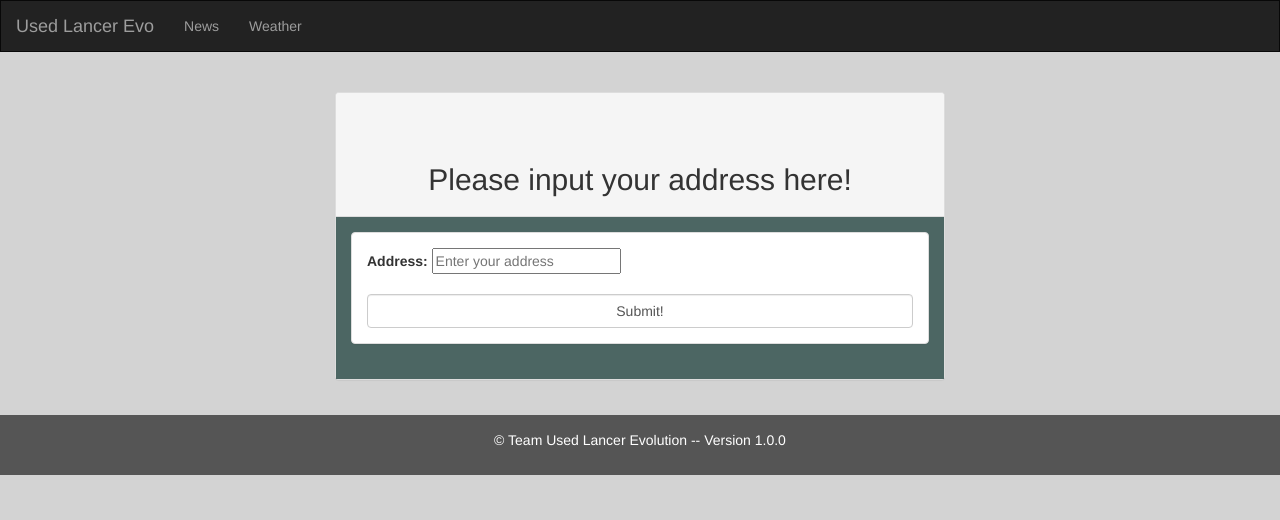
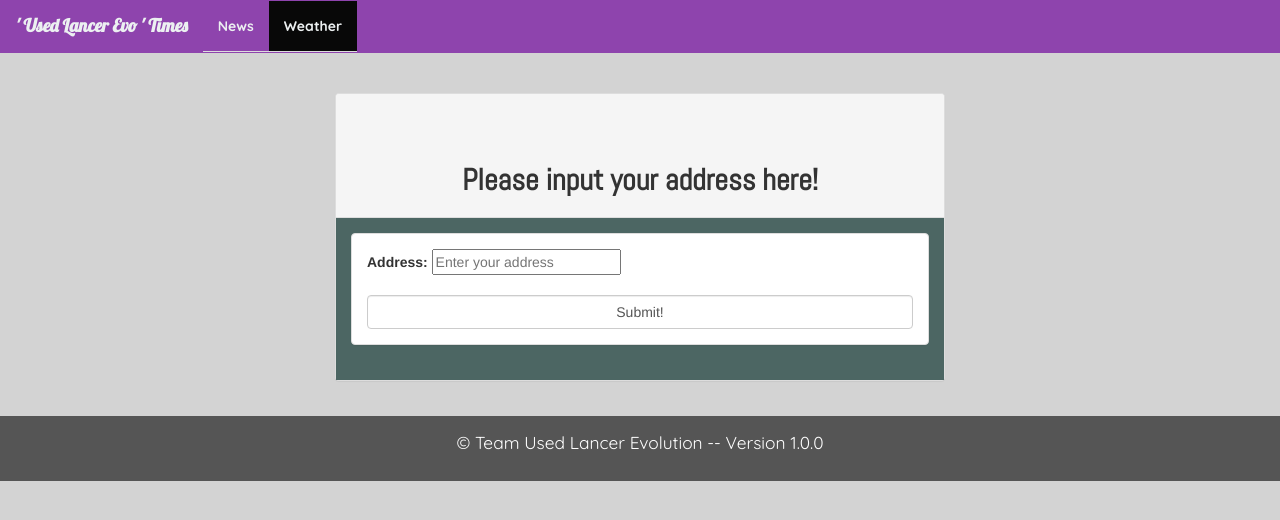
Before and after one commit to sachalmalick/quickhelp, a Flask app: page /weather in a window 1280 px wide. Shown: the top 520 px of the page. Run offline with Flask 2, Linux system fonts and the light colour scheme; parts of the project's set-up code (start-up, migrations or seed data) failed here and were passed over; some libraries are stand-ins or nearby versions; some web fonts are replaced.

Commit message:
fixed stuff to run on digital ocean

```diff
--- a/app.py
+++ b/app.py
@@ -1,5 +1,5 @@
 from flask import Flask, session, render_template, redirect, url_for, request
-import urllib2, json, requests, os, datetime
+import urllib2, json, os, datetime
 from utils.newsUtils import samplenews, sources
 from utils.weatherUtils import getWeather, adrToCoords
 
@@ -10,6 +10,11 @@ app.secret_key=os.urandom(32)
 def root():
     return redirect(url_for("news"))
 
+@app.route("/clearweather")
+def clearweather():
+    session.clear()
+    return redirect(url_for("weather"))
+
 @app.route("/weather")
 def weather():
     if "lat" in session:
@@ -17,17 +22,50 @@ def weather():
         for day in p["daily"]["data"]:
             day["time"]=datetime.datetime.fromtimestamp(int(day["time"])).strftime('%Y-%m-%d')
         curr=p["daily"]["data"].pop(0)
-        print p["daily"]["data"]
-        return render_template("weather.html", current=curr, weatherContent=p["daily"]["data"])
+        return render_template("weather.html", current=curr, weatherContent=p["daily"]["data"], weatheractive="active", navcolor= "#8e44ad")
                 #return render_template('weather.html', adrForm="weatherContent=wc")
     else:
-        return render_template("weatheraddress.html")
+        return render_template("weatheraddress.html", weatheractive="active", navcolor= "#8e44ad")
 
 @app.route("/submitAddress", methods=['POST'])
 def submitAddress():
+    if request.form['address']=='':
+        return render_template("weatheraddress.html", error=
+                               '''
+                               <div class="row">
+                               <div class="container-fluid">
+                               <div class="col-sm-3">
+                               </div>
+                               <div class="col-sm-6">
+                               <div class="alert alert-danger">
+                               <center><strong>Error!</strong> Invalid Address!</center>
+                               </div>
+                               </div>
+                               <div class="col-sm-3">
+                               </div>
+                               </div>
+                               </div>
+                               '''
+                               , weatheractive="active", navcolor= "#8e44ad")
     adr=adrToCoords(request.form['address'])
     if adr=="Error":
-        return render_template("weatheraddress.html", error="Invalid Address")
+        return render_template("weatheraddress.html", error=
+                               '''
+                               <div class="row">
+                               <div class="container-fluid">
+                               <div class="col-sm-3">
+                               </div>
+                               <div class="col-sm-6">
+                               <div class="alert alert-danger">
+                               <center><strong>Error!</strong> Invalid Address!</center>
+                               </div>
+                               </div>
+                               <div class="col-sm-3">
+                               </div>
+                               </div>
+                               </div>
+                               '''
+                               , weatheractive="active", navcolor= "#8e44ad")
     session['lat']=adr['lat']
     session['lng']=adr['lng']
     return redirect(url_for("weather"))
@@ -35,7 +73,7 @@ def submitAddress():
 @app.route("/news")
 def news():
     dic = samplenews(66,'latest')
-    return render_template("index.html", newsactive="active", news=dic)
+    return render_template("index.html", newsactive="active", news=dic, navcolor="#16a085")
     return 'hi'
 
 @app.route("/test1")
--- a/static/css/css.css
+++ b/static/css/css.css
@@ -87,12 +87,33 @@ footer {
 /* panel content  */
 
 img {
-    max-width: 75%;
-    max-height: 75%;
+    max-width: 75% !important;
+    max-height: 75% !important;
 }
 
 .panel-back {
     background-color: #4C6663 !important;
+}
+
+h2 {
+    font-family: 'Abel';
+    font-weight: bold;
+}
+
+h3 {
+    font-family: 'Abel';
+    font-weight: bold;
+}
+
+h4 {
+    font-family: 'Quicksand' !important;
+    font-weight: bold;
+}
+
+p.author {
+    font-family: 'Quicksand' !important;
+    font-weight: 400;
+    font-size: 13pt;
 }
 
 /* Scrolling navbar */
@@ -110,3 +131,15 @@ img {
     position: relative;
     top: 50px;
 }
+
+a.navbar-brand {
+    font-family: Lobster;
+    font-weight: bold;
+    color: #ecf0f1 !important;
+}
+
+a.nav-tabs {
+    font-family: Quicksand;
+    font-weight: bold;
+    color: #ecf0f1 !important;
+}
--- a/templates/base.html
+++ b/templates/base.html
@@ -13,7 +13,6 @@
     <script src="../static/js/jquery.min.js"></script>
     <script src="../static/js/bootstrap.min.js"></script>
     <link type="text/css" rel="stylesheet" href="https://fonts.googleapis.com/css?family=Roboto:300,400,500">
-    <script src="https://maps.googleapis.com/maps/api/js?v=3.exp&sensor=false&libraries=places"></script>
     <script>
     var autocomplete;
     var autocomplete2;
@@ -35,7 +34,7 @@
   </head>
   <body onload="initialize()" data-spy="scroll" data-target="#myScrollspy" data-offset="10">
 
-    <nav style="z-index: 9999 !important;" class="navbar navbar-inverse" data-spy="affix" data-offset-top="50">
+    <nav style="z-index: 9999 !important;  border-color: {{ navcolor }}; background-color: {{ navcolor }};" class="navbar navbar-inverse" data-spy="affix" data-offset-top="50">
       <div class="container-fluid">
 	<div class="navbar-header">
 	  <button type="button" class="navbar-toggle" data-toggle="collapse" data-target="#myNavbar">
@@ -43,15 +42,15 @@
             <span class="icon-bar"></span>
             <span class="icon-bar"></span>
 	  </button>
-	  <a class="navbar-brand" href="{{ url_for('news') }}">Used Lancer Evo</a>
+	  <a class="navbar-brand" href="{{ url_for('news') }}">' Used Lancer Evo ' Times</a>
 	</div>
 	<div class="collapse navbar-collapse" id="myNavbar">
 	  <ul class="nav navbar-nav navbar-left">
 	    <li class="{{ newsactive }}">
-	      <a href="/news">News</a>
+	      <a class="nav-tabs" href="/news">News</a>
 	    </li>
 	    <li class="{{ weatheractive }}">
-	      <a href="/weather">Weather</a>
+	      <a class="nav-tabs" href="/weather">Weather</a>
 	    </li>
 	  </ul>
 
@@ -78,7 +77,9 @@
       <!--</div>
     </div>-->
     <footer class="container-fluid text-center">
-      <p>&copy; Team Used Lancer Evolution -- Version 1.0.0</p>
+      <p class="author">&copy; Team Used Lancer Evolution -- Version 1.0.0</p>
     </footer>
+    <script src="https://maps.googleapis.com/maps/api/js?key=AIzaSyAKdpol43PjS8l8hyLGZnab5M8kmiCMVvs&libraries=places"></script>
+
   </body>
 </html>
--- a/templates/weather.html
+++ b/templates/weather.html
@@ -16,8 +16,10 @@
 	<div class="panel-heading">
 	  <center>
 	    <h2>Today's Weather for:</h2>
-	    <br>
 	    <h2>{{ current["time"] }}</h2>
+	    <form role="form" action="/clearweather">
+              <input class="form-control" type="submit" name="Submit!" value="Change Address Here!">
+            </form>
 	  </center>
 	</div>
 	<div class="panel-body panel-back">
@@ -25,6 +27,7 @@
 	    <img class="center-block img-responsive" src='static/{{ current["icon"] }}.png'>
 	    <hr>
 	    <br>
+
 	    <h4><b>High: <i>{{ current["temperatureMax"] }} F</i></b></h4>
 	    <br>
 	    <h4><b>Low: <i>{{ current["temperatureMin"] }} F</i></b></h4>
--- a/templates/weatheraddress.html
+++ b/templates/weatheraddress.html
@@ -19,6 +19,7 @@
 </head>
 
 {% block content %}
+{{error|safe}}
 <div class="row">
   <div class="col-sm-3">
   </div>
@@ -29,7 +30,6 @@
       <div class="panel-heading">
       <br>
 	<center>
-  {{error}}
   <br>
 	  <h2>Please input your address here!</h2>
 
```
Also changed, not shown: templates/index.html (+6 -7 lines), 3 other files.
